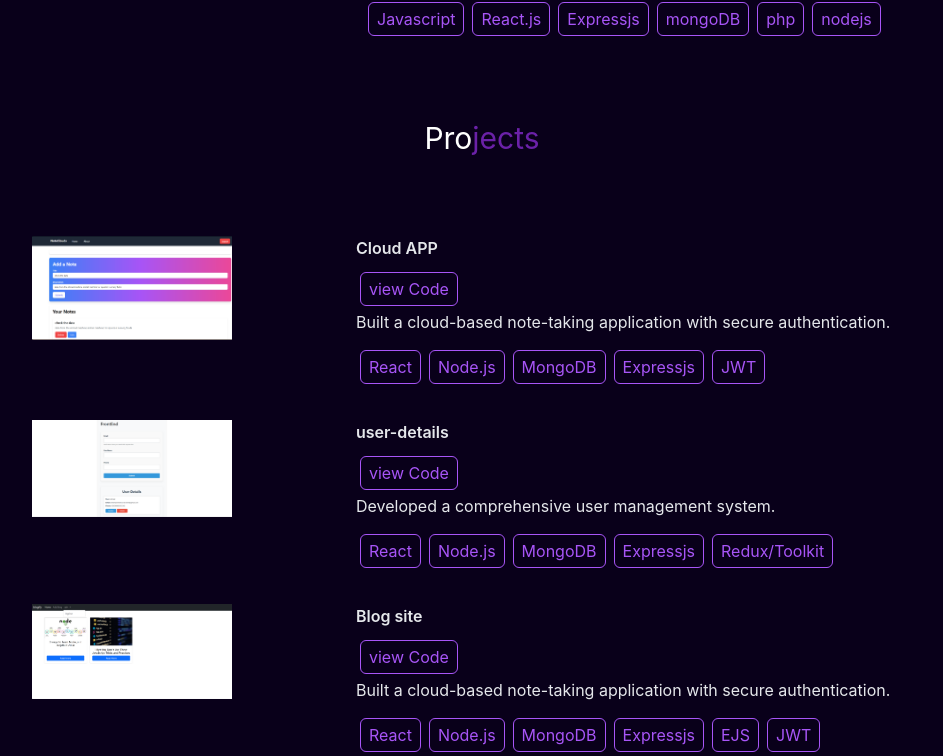
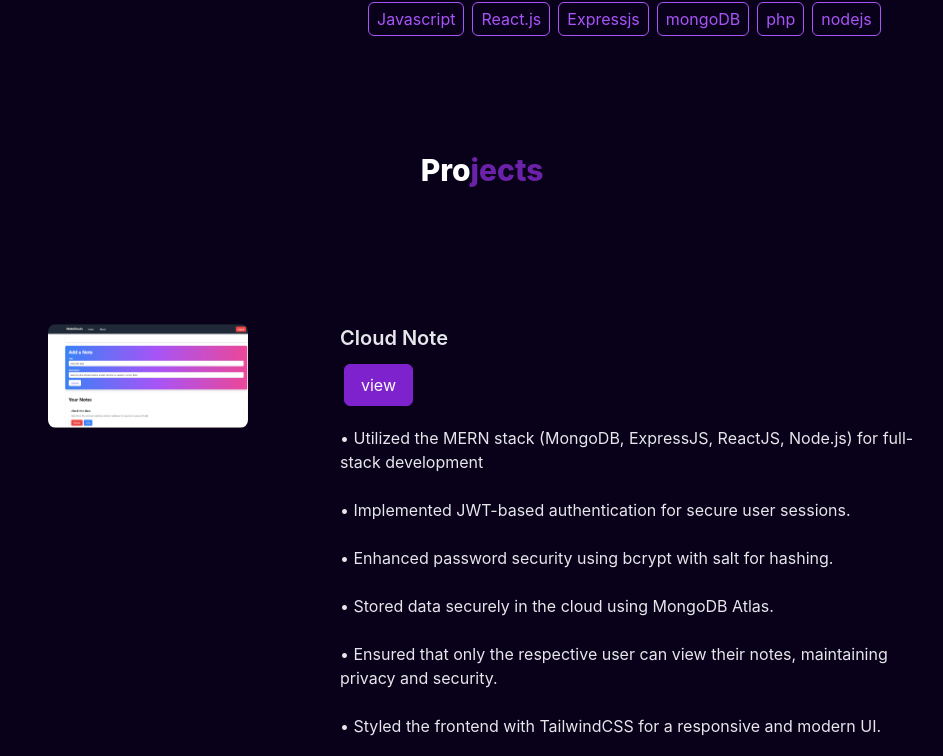
Before and after one commit to ahmadali3009/portfolio-web, a React (Vite) app: page / in a window 1280 px wide. Shown: the part 2220-2976 px from the top of the page, without its empty margins (158-1101 px from the left). Built offline with nearby package versions, Linux system fonts and the light colour scheme.

Commit message:
checking

```diff
--- a/src/components/Projectsdetail.jsx
+++ b/src/components/Projectsdetail.jsx
@@ -6,43 +6,75 @@ import { motion } from "framer-motion";
 const Projectsdetail = () => {
   const { t, i18n } = useTranslation();
   const PROJECTS = i18n.language === 'ar' ? PROJECTS_AR : PROJECTS_EN;
-  const projects = t('projects.data', { returnObjects: true });
 
   return (
     <div className="px-6 sm:px-6 lg:px-8">
-      <div className="bg-custom-dark-blue my-20">
-        <motion.h1 whileInView={{ opacity: 1, y: 0 }}
+      <div className="bg-custom-dark-blue my-20 py-8">
+        <motion.h1
+          whileInView={{ opacity: 1, y: 0 }}
           initial={{ opacity: 0, y: -100 }}
-          transition={{ duration: 1.5 }} className="text-center text-3xl text-white">
+          transition={{ duration: 1.5 }}
+          className="text-center text-3xl text-white font-extrabold"
+        >
           {t('projects.titlePart1')}
           <span className="text-purple-800">{t('projects.titlePart2')}</span>
         </motion.h1>
       </div>
 
       {PROJECTS.map((pro, index) => (
-        <div key={index} className="mb-8 flex flex-wrap justify-center">
-          <div className="w-full flex justify-center lg:w-1/4 lg:justify-start text-gray-200">
-            <a href='https://github.com/ahmadali3009'><motion.img whileInView={{x:0 , opacity:1}}
-              initial={{x:-100 , opacity:0}}
-              transition={{duration:1 , delay : 0.5}} src={pro.image} className="mb-2"  width="200" height="200" alt={pro.title}></motion.img></a>
+        <motion.div
+          key={index}
+          className="mb-8 flex flex-col lg:flex-row items-center lg:items-start justify-center p-6 bg-custom-dark-blue rounded-lg shadow-lg"
+          whileHover={{ scale: 1.05 }}
+          transition={{ duration: 0.3 }}
+        >
+          <div className="w-full lg:w-1/4 flex justify-center lg:justify-start items-center mb-4 lg:mb-0">
+            <a href={pro.link} target="_blank" rel="noopener noreferrer">
+              <motion.img
+                whileInView={{ x: 0, opacity: 1 }}
+                initial={{ x: -100, opacity: 0 }}
+                transition={{ duration: 1, delay: 0.5 }}
+                src={pro.image}
+                className="rounded-lg transform hover:scale-105 transition-transform duration-300"
+                width="200"
+                height="200"
+                alt={pro.title}
+              />
+            </a>
           </div>
-          <motion.div whileInView={{x:0 , opacity:1}}
-            initial={{x:100 , opacity:0}}
-            transition={{duration:1 , delay : 0.5}} className="w-full max-w-xl lg:w-3/4 ml-5">
-            <h6 className="mb-2 font-semibold text-left lg:text-left text-gray-200">
+          <motion.div
+            whileInView={{ x: 0, opacity: 1 }}
+            initial={{ x: 100, opacity: 0 }}
+            transition={{ duration: 1, delay: 0.5 }}
+            className="w-full max-w-xl lg:w-3/4 text-gray-200"
+          >
+            <h6 className="mb-2 font-semibold text-left text-xl">
               {pro.title}
             </h6>
-            <a href={pro.link}> <button className='text-purple-500 border border-purple-500 rounded-md px-2 py-1 m-1' >{t('view Code')}</button></a>
-            <p className="text-gray-200 text-left lg:text-left">{pro.description}</p>
-            <div className="mt-3 flex flex-wrap justify-center lg:justify-start">
+            <a href={pro.link} target="_blank" rel="noopener noreferrer">
+              <motion.button
+                whileHover={{ scale: 1.1 }}
+                className="text-white bg-purple-700 hover:bg-purple-800 border border-purple-700 hover:border-purple-800 rounded-md px-4 py-2 m-1 transition-all"
+              >
+                {t('view')}
+              </motion.button>
+            </a>
+            <p
+              className="text-left mt-4"
+              dangerouslySetInnerHTML={{ __html: pro.description.replace(/\n/g, '<br />') }}
+            />
+            <div className="mt-4 flex flex-wrap justify-center lg:justify-start">
               {pro.technologies.map((tech, techIndex) => (
-                <span key={techIndex} className="text-purple-500 border border-purple-500 rounded-md px-2 py-1 m-1">
+                <span
+                  key={techIndex}
+                  className="text-white bg-purple-500 hover:bg-purple-600 border border-purple-500 hover:border-purple-600 rounded-md px-3 py-1 m-1 transition-all"
+                >
                   {tech}
                 </span>
               ))}
             </div>
           </motion.div>
-        </div>
+        </motion.div>
       ))}
     </div>
   );
--- a/src/constants/index.js
+++ b/src/constants/index.js
@@ -55,24 +55,36 @@ export const EXPERIENCES_AR = [
 
 export const PROJECTS_EN = [
     {
-        title: "Cloud APP",
-        link: "https://github.com/ahmadali3009/cloud-app-note",
+        title: "Cloud Note",
+        link: "https://cloud-note-frontend.onrender.com",
         image: image,
-        description: "Built a cloud-based note-taking application with secure authentication.",
+        description: `• Utilized the MERN stack (MongoDB, ExpressJS, ReactJS, Node.js) for full-stack development\n
+• Implemented JWT-based authentication for secure user sessions.\n
+• Enhanced password security using bcrypt with salt for hashing.\n
+• Stored data securely in the cloud using MongoDB Atlas.\n
+• Ensured that only the respective user can view their notes, maintaining privacy and security.\n
+• Styled the frontend with TailwindCSS for a responsive and modern UI.`,
         technologies: ["React", "Node.js", "MongoDB" , "Expressjs" , "JWT"],
     },
     {
         title: "user-details",
         link: "https://github.com/ahmadali3009/userdetailMERN-Reduxtoolkit",
         image: image2,
-        description: "Developed a comprehensive user management system.",
+        description: `• Developed a comprehensive user management system.\n
+    • Technologies: ReactJS, Node.js, ExpressJS, MongoDB, Redux Toolkit.\n
+    • Managed state and data flow within the application.\n
+    • Used Thunk to handle data retrieval and submission via RESTful APIs.`,
         technologies: ["React", "Node.js", "MongoDB" , "Expressjs" , "Redux/Toolkit"],
     },
     {
         title: "Blog site",
         link: "https://github.com/ahmadali3009/blogsitenodejs",
         image:image3,
-        description: "Built a cloud-based note-taking application with secure authentication.",
+        description: `• Technologies: Node.js, MongoDB, ExpressJS, EJS, JWT\n
+    • Implemented authentication and authorization using stateless JWT for secure access.\n
+    • Developed role-based access control to manage different user levels and permissions.\n
+    • Built comment functionality to enhance user interaction within the application.\n
+    • Integrated Multer for efficient picture upload and management.`,
         technologies: ["React", "Node.js", "MongoDB" , "Expressjs" , "EJS" , "JWT"],
     },
     {
--- a/src/i18n.js
+++ b/src/i18n.js
@@ -12,7 +12,7 @@ const resources = {
       about: {
         title: "About ",
         title2:"Me",
-        content: "I am a full stack developer with 2 years of experience in building dynamic web applications. My expertise spans across JavaScript, React, Node.js, Express.js, and MongoDB, with a strong proficiency in the MERN stack, Redux Toolkit, JWT authentication, and Git for version control. I am dedicated to enhancing user experience, optimizing website SEO, and ensuring efficient state management. My passion lies in solving complex problems and continuously learning new technologies to stay ahead in the ever-evolving tech landscape. I am committed to delivering high-quality, scalable solutions for modern web development challenges",
+        content: "I am a full stack developer with 3 years of experience in building dynamic web applications. My expertise spans across JavaScript, React, Node.js, Express.js, and MongoDB, with a strong proficiency in the MERN stack, Redux Toolkit, JWT authentication, and Git for version control. I am dedicated to enhancing user experience, optimizing website SEO, and ensuring efficient state management. My passion lies in solving complex problems and continuously learning new technologies to stay ahead in the ever-evolving tech landscape. I am committed to delivering high-quality, scalable solutions for modern web development challenges",
       },
       experiences: {
         title: "Experi",
```
